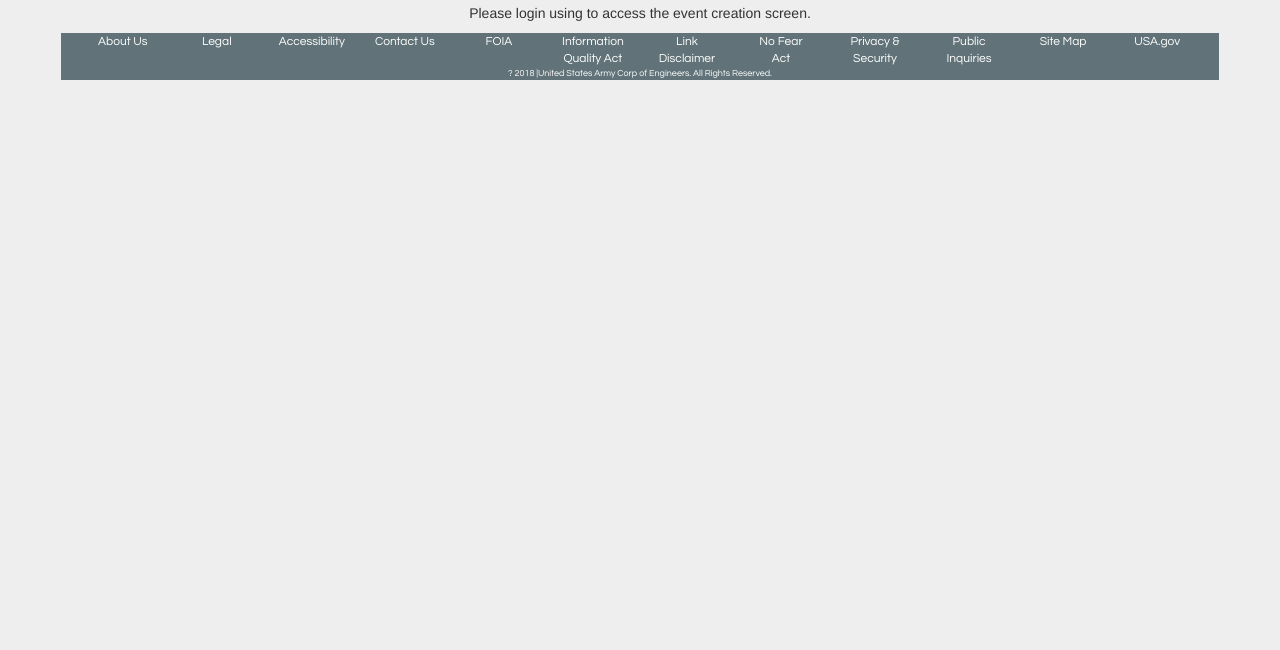
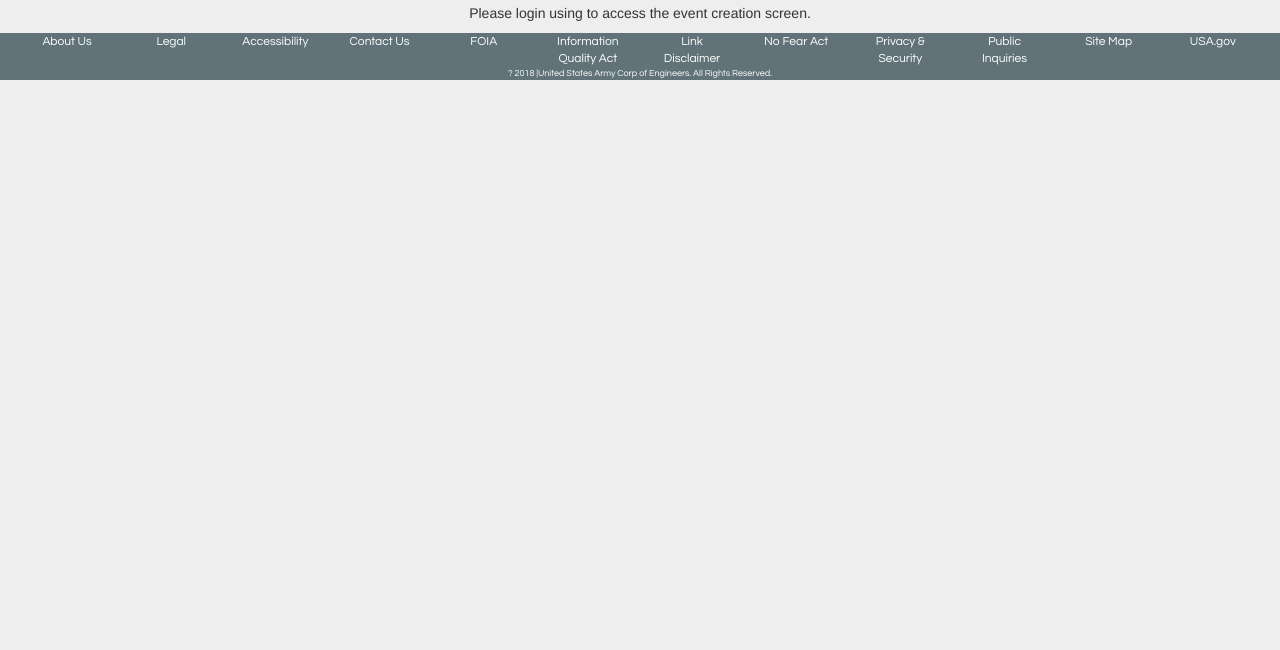
Before and after one commit to MitchellRegan/USACE_WaterManagementAccessibility, a plain HTML site: page usace_login.html in a window 1280 px wide. Shown: the part 150-800 px from the top of the page. Drawn offline with Linux system fonts and the light colour scheme; no server answers.

Commit message:
Re-added accidentally removed 100% width on footer

```diff
--- a/css/styles.css
+++ b/css/styles.css
@@ -26,6 +26,10 @@ html {
 #content > div {
     flex: auto;
     height: 100%;
+}
+
+.footer {
+    width: 100%;
 }
 
 h1 {
```
